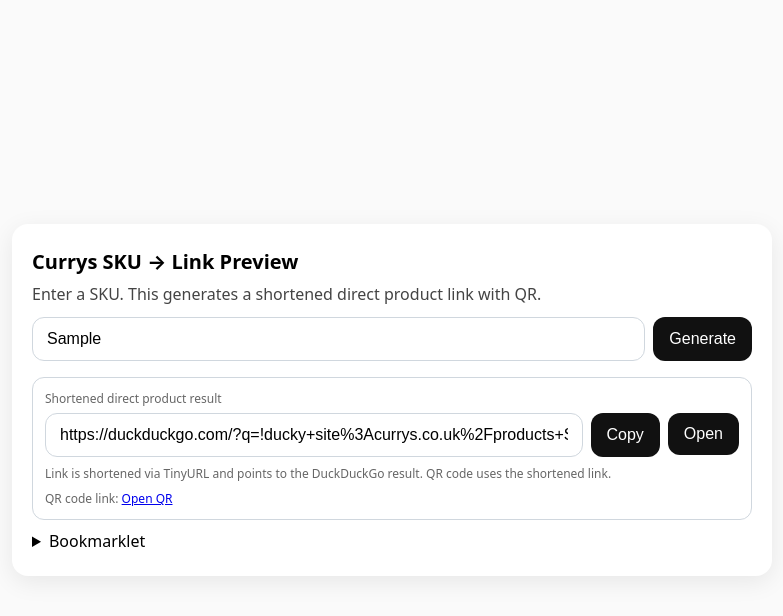
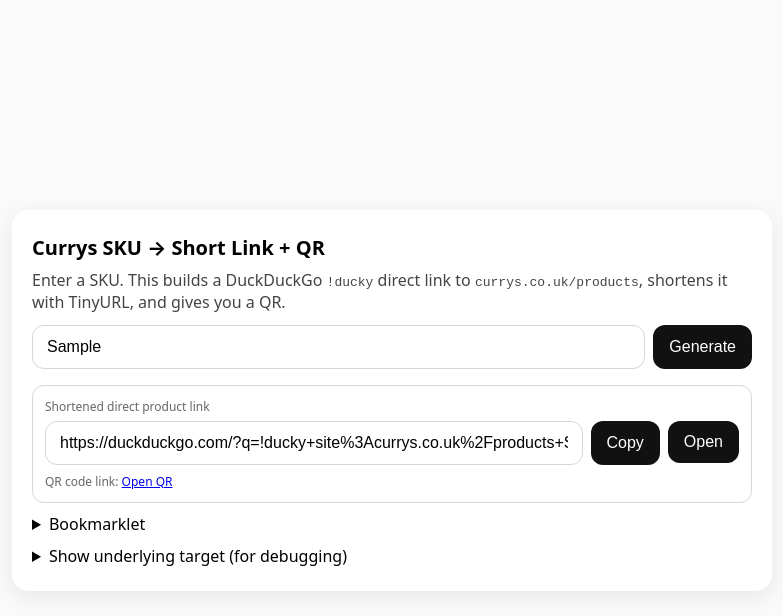
Before and after one commit to simonurquhart-horizonrms/currystools, a plain HTML site: page currys_sku_quick_link.html in a window 1280 px wide. Both pictures are taken after typing "Sample" into the empty fields and a click on the button "Generate". Shown: the whole page, without its empty margins (248-1031 px from the left). Drawn offline with Linux system fonts and the light colour scheme; no server answers.

Commit message:
Add files via upload

```diff
--- a/currys_sku_quick_link.html
+++ b/currys_sku_quick_link.html
@@ -3,7 +3,7 @@
 <head>
   <meta charset="utf-8" />
   <meta name="viewport" content="width=device-width, initial-scale=1" />
-  <title>Currys SKU QuickLink</title>
+  <title>Currys SKU Quick Link</title>
   <style>
     :root{--bg:#fafafa;--fg:#111;--muted:#666;--border:#d0d7de}
     *{box-sizing:border-box}
@@ -25,8 +25,8 @@
 </head>
 <body>
   <div class="card">
-    <h1>Currys SKU → Link Preview</h1>
-    <p>Enter a SKU. This generates a shortened direct product link with QR.</p>
+    <h1>Currys SKU → Short Link + QR</h1>
+    <p>Enter a SKU. This builds a DuckDuckGo <code>!ducky</code> direct link to <code>currys.co.uk/products</code>, shortens it with TinyURL, and gives you a QR.</p>
 
     <form id="f">
       <input id="sku" type="text" inputmode="numeric" autocomplete="off" placeholder="e.g. 512013" autofocus />
@@ -35,20 +35,32 @@
 
     <div id="out" style="display:none">
       <div class="box">
-        <div class="label">Shortened direct product result</div>
+        <div class="label">Shortened direct product link</div>
         <div class="linkline">
-          <input id="aUrl" type="text" readonly>
-          <button type="button" data-copy="#aUrl">Copy</button>
-          <a id="aOpen" target="_blank" rel="noopener" class="small"><button type="button">Open</button></a>
+          <input id="shortUrl" type="text" readonly>
+          <button type="button" data-copy="#shortUrl">Copy</button>
+          <a id="openShort" target="_blank" rel="noopener"><button type="button">Open</button></a>
         </div>
-        <div class="small" style="margin-top:8px">Link is shortened via TinyURL and points to the DuckDuckGo result. QR code uses the shortened link.</div>
-        <div class="small" style="margin-top:8px">QR code link: <a id="aQR" target="_blank" rel="noopener">Open QR</a></div>
+        <div class="small" style="margin-top:8px">QR code link: <a id="qrLink" target="_blank" rel="noopener">Open QR</a></div>
       </div>
 
       <details>
         <summary>Bookmarklet</summary>
-        <p>Drag to your bookmarks bar. Prompts for a SKU then opens via shortened link.</p>
-        <p><a id="bm" href="#">Currys SKU → Product</a></p>
+        <p>Drag to bookmarks. Prompts for a SKU, then creates a TinyURL to the direct product result.</p>
+        <p><a id="bm" href="#">Currys SKU → Short Link</a></p>
+      </details>
+
+      <details>
+        <summary>Show underlying target (for debugging)</summary>
+        <div class="box">
+          <div class="label">Raw target URL used for shortening</div>
+          <div class="linkline">
+            <input id="rawUrl" type="text" readonly>
+            <button type="button" data-copy="#rawUrl">Copy</button>
+            <a id="openRaw" target="_blank" rel="noopener"><button type="button">Open</button></a>
+          </div>
+          <div class="small" style="margin-top:8px">Includes <code>!ducky</code> and excludes Currys Business.</div>
+        </div>
       </details>
     </div>
   </div>
@@ -58,39 +70,47 @@
     const skuInput = document.getElementById('sku');
     const out = document.getElementById('out');
 
-    const aUrl = document.getElementById('aUrl');
-    const aOpen = document.getElementById('aOpen');
-    const aQR = document.getElementById('aQR');
+    const shortUrl = document.getElementById('shortUrl');
+    const openShort = document.getElementById('openShort');
+    const qrLink = document.getElementById('qrLink');
+
+    const rawUrl = document.getElementById('rawUrl');
+    const openRaw = document.getElementById('openRaw');
 
     const bm = document.getElementById('bm');
 
+    function buildTarget(sku){
+      const clean = (sku||'').trim();
+      if(!clean) return null;
+      // Force direct jump to product page using !ducky. Filter Business.
+      return `https://duckduckgo.com/?q=!ducky+site%3Acurrys.co.uk%2Fproducts+${encodeURIComponent(clean)}+-site%3Abusiness.currys.co.uk+-site%3Acurrysbusiness.co.uk`;
+    }
+
     async function shorten(url){
       const api = `https://tinyurl.com/api-create.php?url=${encodeURIComponent(url)}`;
-      try {
-        const res = await fetch(api);
+      try{
+        const res = await fetch(api, { mode: 'cors' });
         const txt = await res.text();
-        return txt.startsWith('http') ? txt : url;
-      } catch(e){
-        return url;
+        return txt.startsWith('http') ? txt : url; // fallback to raw if shortening fails
+      }catch(e){
+        return url; // fallback
       }
     }
 
-    function buildLink(sku){
-      const clean = (sku||'').trim();
-      if(!clean) return null;
-      return `https://duckduckgo.com/?q=!ducky+site%3Acurrys.co.uk%2Fproducts+${encodeURIComponent(clean)}+-site%3Abusiness.currys.co.uk+-site%3Acurrysbusiness.co.uk`;
-    }
-
     function setBookmarklet(){
-      const code = "javascript:(async function(){var s=prompt('Currys SKU?');if(!s)return;var u='https://duckduckgo.com/?q=!ducky+site%3Acurrys.co.uk%2Fproducts+'+encodeURIComponent(s)+'+-site%3Abusiness.currys.co.uk+-site%3Acurrysbusiness.co.uk';window.open('https://tinyurl.com/api-create.php?url='+encodeURIComponent(u));})();";
+      const code = "javascript:(async function(){var s=prompt('Currys SKU?');if(!s)return;var u='https://duckduckgo.com/?q=!ducky+site%3Acurrys.co.uk%2Fproducts+'+encodeURIComponent(s)+'+-site%3Abusiness.currys.co.uk+-site%3Acurrysbusiness.co.uk';var a='https://tinyurl.com/api-create.php?url='+encodeURIComponent(u);try{var r=await fetch(a);var t=await r.text();location.href=(t.indexOf('http')===0?t:u);}catch(e){location.href=u;}})();";
       bm.href = code;
     }
 
-    async function updateUI(ddg){
-      const shortLink = await shorten(ddg);
-      aUrl.value = shortLink;
-      aOpen.href = shortLink;
-      aQR.href = `https://api.qrserver.com/v1/create-qr-code/?size=200x200&data=${encodeURIComponent(shortLink)}`;
+    async function updateUI(target){
+      rawUrl.value = target;
+      openRaw.href = target;
+
+      const short = await shorten(target);
+      shortUrl.value = short;
+      openShort.href = short;
+      qrLink.href = `https://api.qrserver.com/v1/create-qr-code/?size=200x200&data=${encodeURIComponent(short)}`;
+
       out.style.display = 'block';
     }
 
@@ -115,9 +135,9 @@
     f.addEventListener('submit', async (e)=>{
       e.preventDefault();
       const sku = skuInput.value;
-      const ddg = buildLink(sku);
-      if(!ddg) return;
-      await updateUI(ddg);
+      const target = buildTarget(sku);
+      if(!target) return;
+      await updateUI(target);
     });
 
     setBookmarklet();
```
